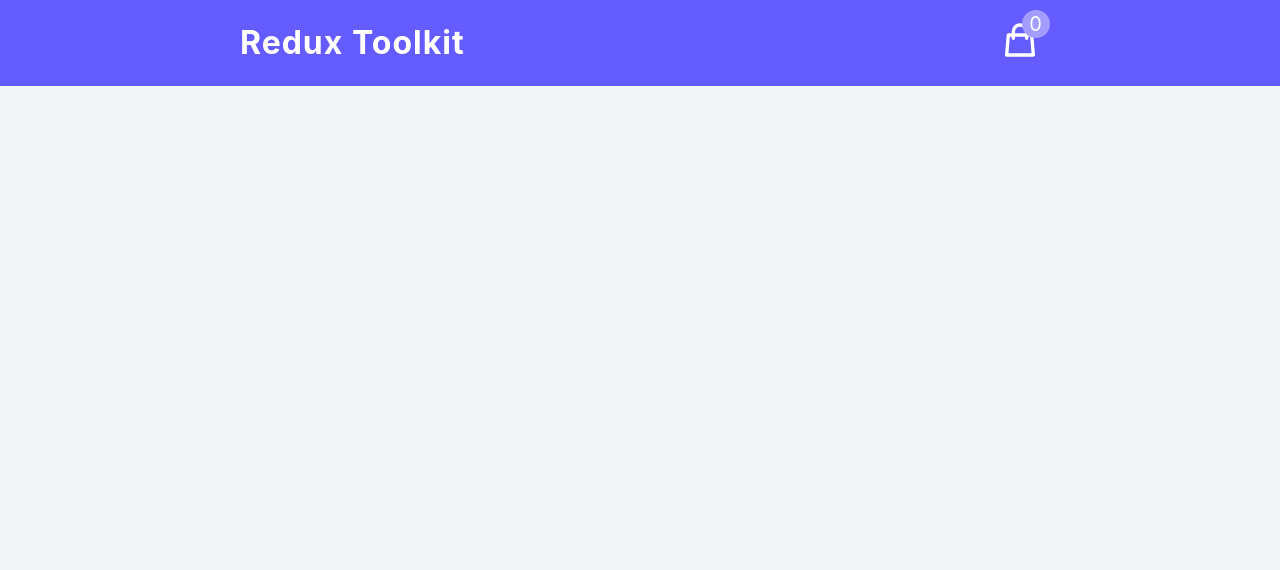
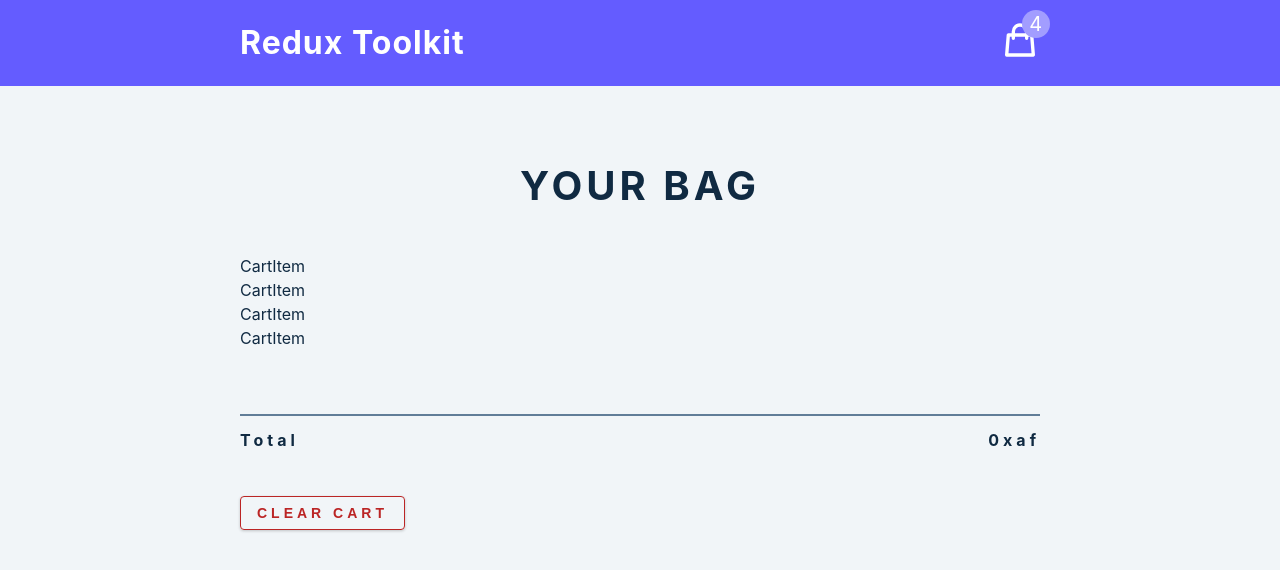
Before and after one commit to belvip/Redux-Toolkit, a React (Create React App) app: page / in a window 1280 px wide. Shown: the top 570 px of the page. Built offline with nearby package versions, Linux system fonts and the light colour scheme.

Commit message:
Cart container

```diff
--- a/src/App.js
+++ b/src/App.js
@@ -1,11 +1,13 @@
 import React from 'react';
 import Navbar from './components/Navbar';
+import CartContainer from './components/CartContainer';
 
 
 function App() {
   return (
     <main>
       <Navbar />
+      <CartContainer />
     </main>
   )
 }
--- a/src/components/CartContainer.js
+++ b/src/components/CartContainer.js
@@ -0,0 +1,39 @@
+import React from 'react';
+import CartItem from './CartItem';
+import { useSelector } from 'react-redux';
+import cartItems from '../cartItems';
+
+const CartContainer = () => {
+    const {cartItem,total,amount} = useSelector((store) => store.cart);
+
+    if(amount < 1){
+        return (
+            <section className='cart'>
+                <header>
+                    <h2>your bag</h2>
+                    <h4 className='empty-cart'>is currently empty</h4>
+                </header>
+            </section>
+        );
+    }
+    return (
+        <section className='cart'>
+            <h2>your bag</h2>
+            <div>
+                {cartItems.map((item) => {
+                    return <CartItem key={item.id} {...item}/>
+                })}
+            </div>
+            <footer>
+                <hr />
+                <div className="cart-total">
+                    <h4>total <span>{total}xaf</span></h4>
+                </div>
+
+            </footer>
+            <button className="btn clear-btn">clear cart</button>
+        </section>
+    )
+}
+
+export default CartContainer
--- /dev/null
+++ b/src/components/CartItem.js
@@ -0,0 +1,9 @@
+import React from 'react'
+
+const CartItem = () => {
+    return (
+        <div>CartItem</div>
+    );
+}
+
+export default CartItem
--- a/src/features/cart/cartSlice.js
+++ b/src/features/cart/cartSlice.js
@@ -3,7 +3,7 @@
 
 const initialState = {
     cartItems : cartItems,
-    amount: 0,
+    amount: 4,
     total: 0,
     isLoading: true,
 }
```
